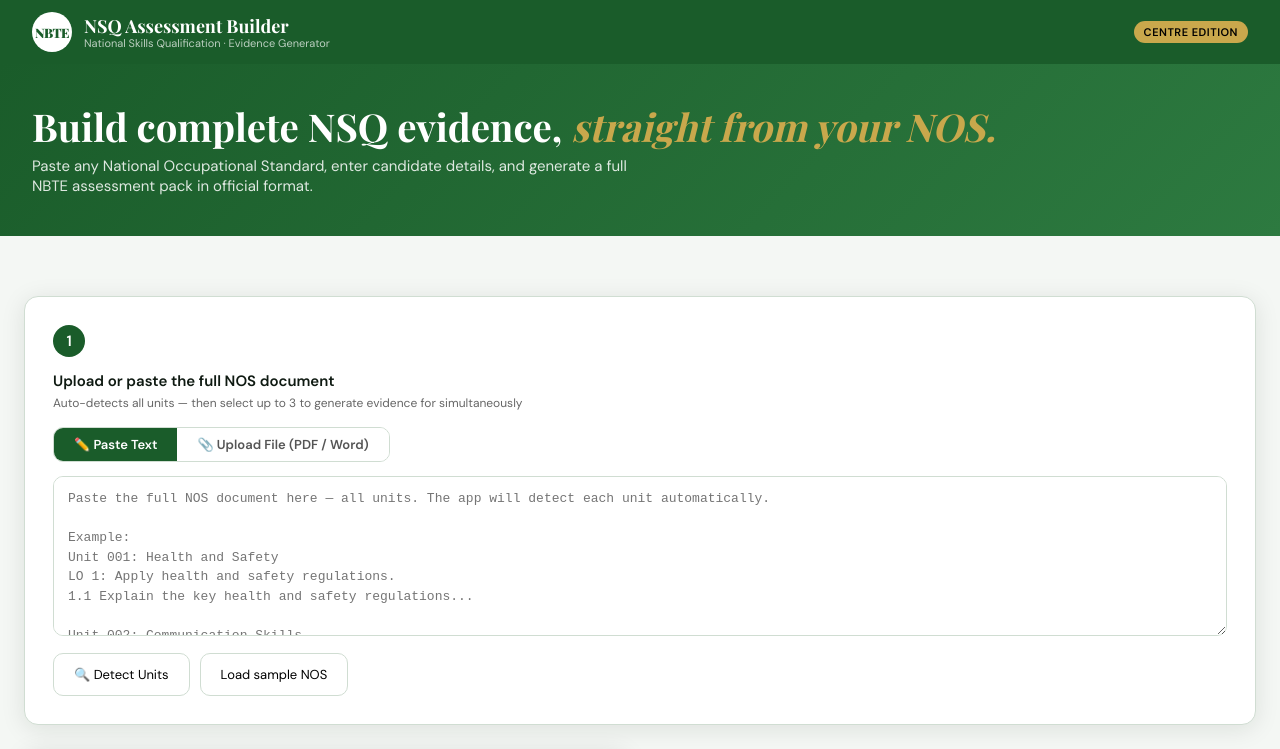
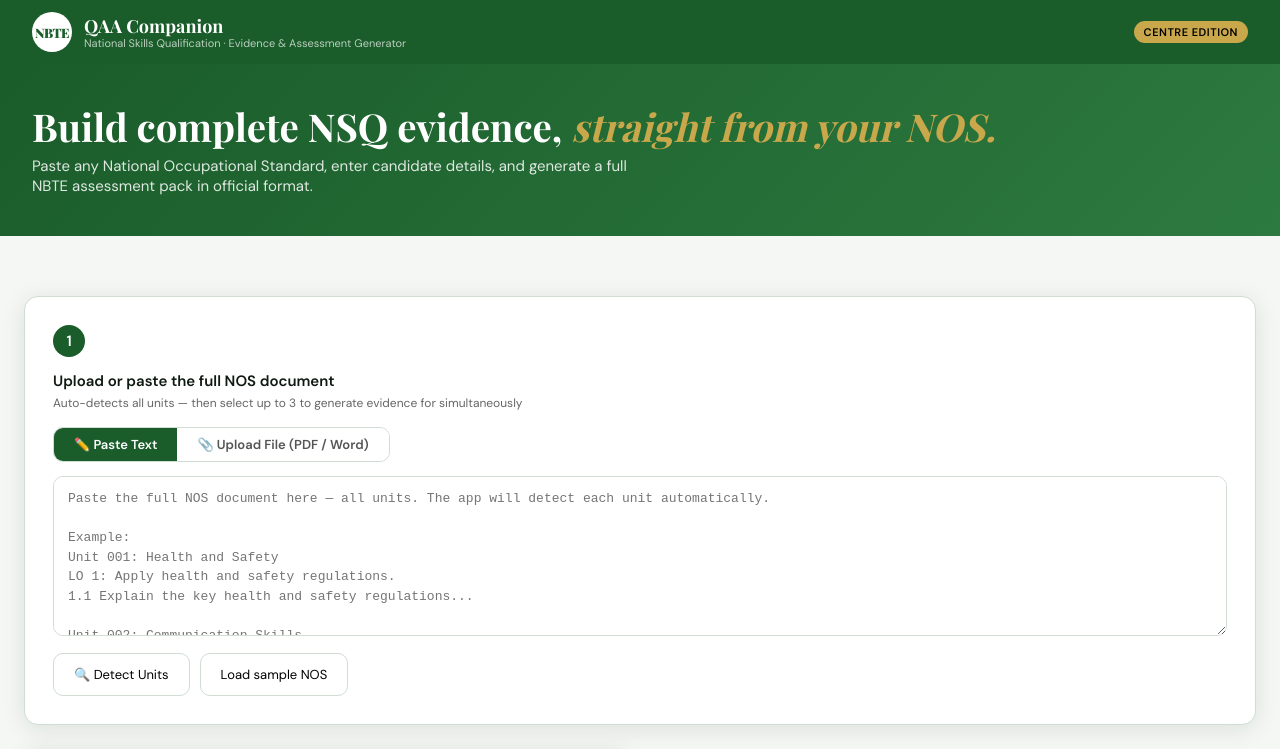
Before and after one commit to mustaphabadamasi/nsq-assessment-builder, a plain HTML site: page index.html in a window 1280 px wide. Shown: the top 749 px of the page. Drawn offline with nearby package versions, Linux system fonts and the light colour scheme.

Commit message:
Update index.html

```diff
--- a/index.html
+++ b/index.html
@@ -3,7 +3,7 @@
 <head>
 <meta charset="UTF-8"/>
 <meta name="viewport" content="width=device-width, initial-scale=1.0"/>
-<title>NSQ Assessment Builder · NBTE</title>
+<title>QAA Companion · NBTE</title>
 <link rel="preconnect" href="https://fonts.googleapis.com"/>
 <link href="https://fonts.googleapis.com/css2?family=Playfair+Display:wght@700;900&family=DM+Sans:wght@300;400;500;600&display=swap" rel="stylesheet"/>
 <script src="https://cdnjs.cloudflare.com/ajax/libs/pdf.js/3.11.174/pdf.min.js"></script>
@@ -240,8 +240,8 @@
   <div class="nav-brand">
     <div class="nav-logo">NBTE</div>
     <div>
-      <div class="nav-title">NSQ Assessment Builder</div>
-      <div class="nav-sub">National Skills Qualification · Evidence Generator</div>
+      <div class="nav-title">QAA Companion</div>
+      <div class="nav-sub">National Skills Qualification · Evidence &amp; Assessment Generator</div>
     </div>
   </div>
   <div class="nav-right">
```
